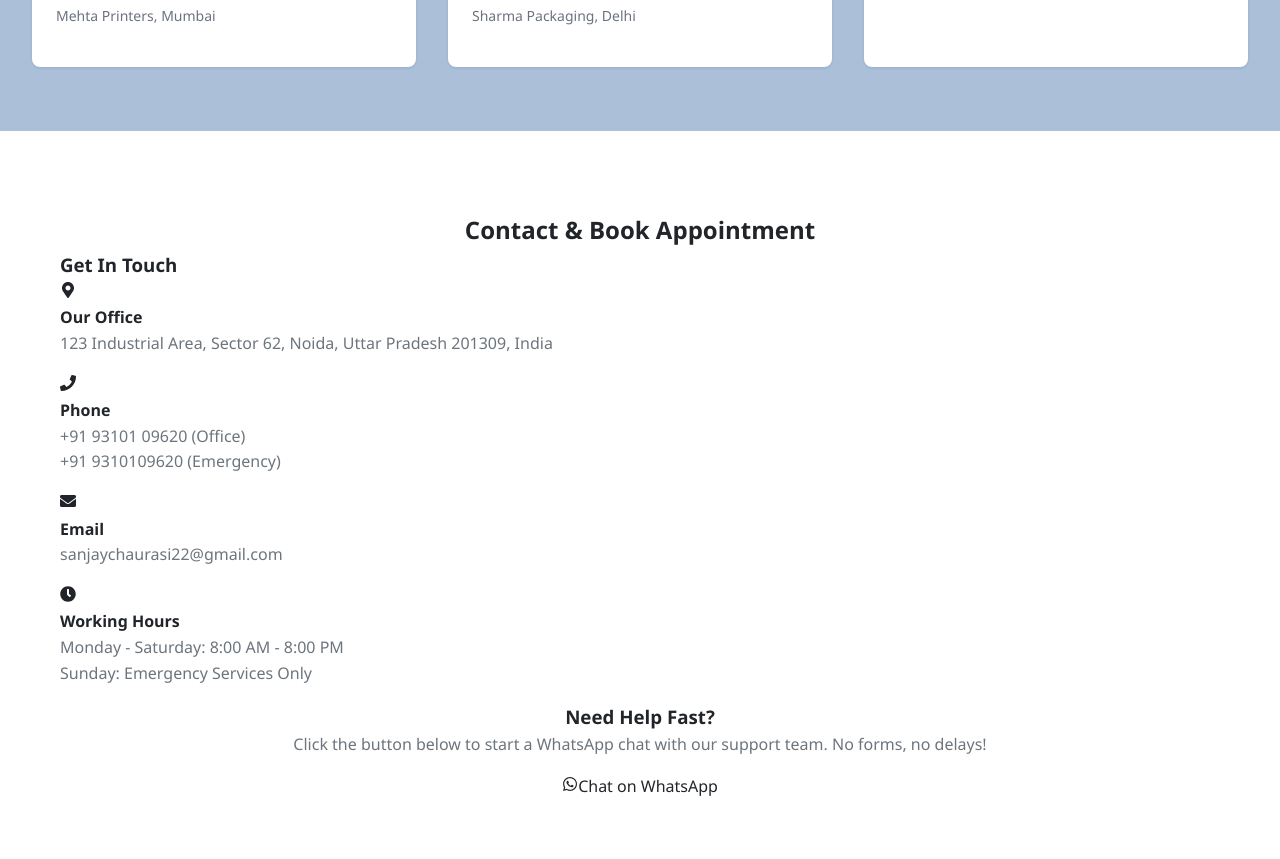
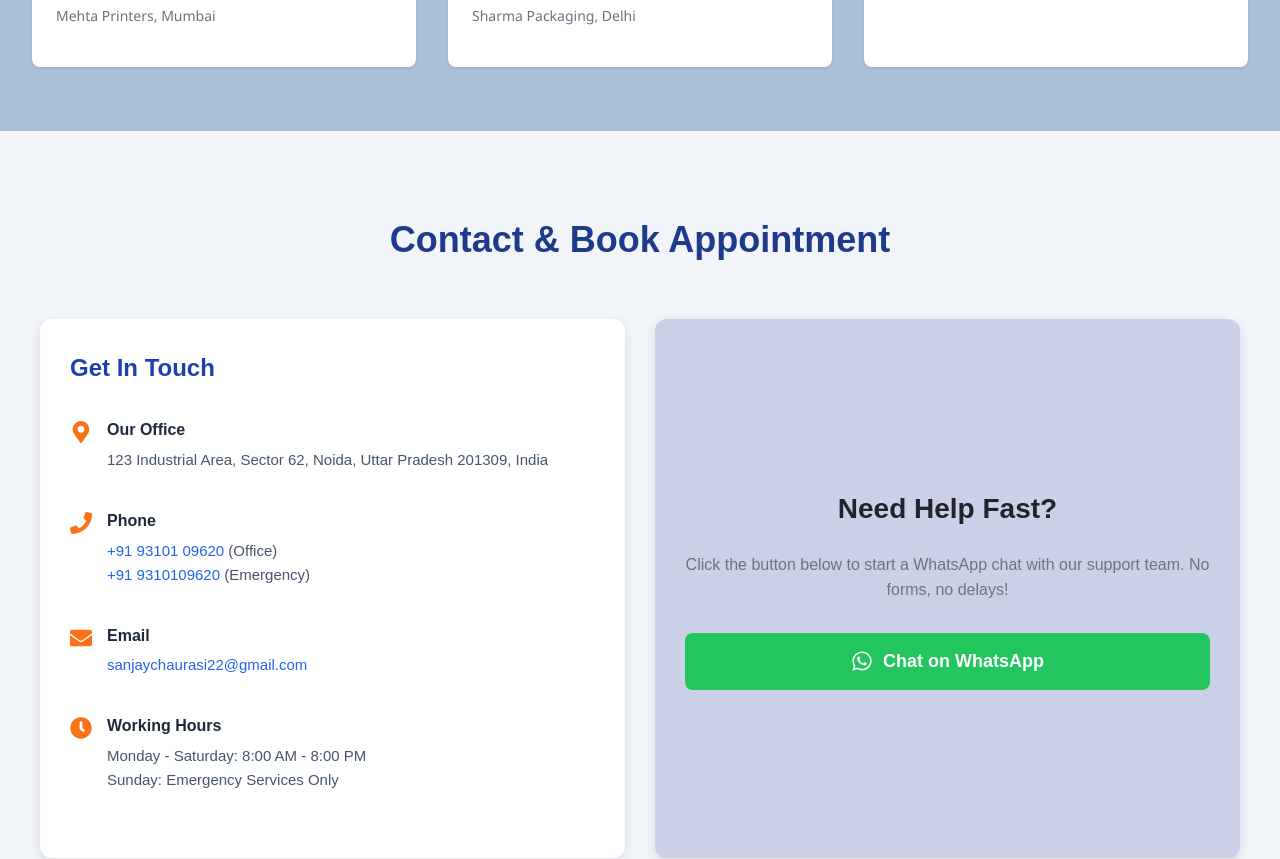
Before and after one commit to Sanjaychaurasia04/printing-repair-website, a React (Vite) app: page / in a window 1280 px wide. Shown: the part 2745-3604 px from the top of the page. Built offline with nearby package versions, Linux system fonts and the light colour scheme; the HTML template or start-up script is replaced by a standard one.

Commit message:
new  components

```diff
--- a/src/components/ContactAppointmentSection.css
+++ b/src/components/ContactAppointmentSection.css
@@ -1,146 +1,130 @@
-/* Container */
-.contact-section {
-  padding: 4rem 1rem;
-  background-color: #2d59b1; /* light gray */
-  font-family: 'Segoe UI', Tahoma, Geneva, Verdana, sans-serif;
-  color: #333;
+/* ContactAppointmentSection.css */
+
+/* Section */
+.contact-appointment-section {
+  padding: 80px 20px;
+  background-color: #f1f5f9;
+  font-family: Arial, sans-serif;
 }
 
-.container {
-  max-width: 1100px;
+/* Container */
+.contact-container {
+  max-width: 1200px;
   margin: 0 auto;
 }
 
-/* Section Title */
-.section-title {
-  font-size: 2.5rem;
-  font-weight: 700;
-  color: #1e40af; /* dark blue */
+/* Heading */
+.contact-heading {
   text-align: center;
-  margin-bottom: 3rem;
+  font-size: 36px;
+  font-weight: bold;
+  color: #1e3a8a;
+  margin-bottom: 50px;
 }
 
-/* Grid Layout */
-.content-grid {
-  display: grid;
-  grid-template-columns: 1fr 1fr;
-  gap: 2.5rem;
+/* Grid layout */
+.contact-grid {
+  display: flex;
+  flex-wrap: wrap;
+  gap: 30px;
 }
 
-@media (max-width: 768px) {
-  .content-grid {
-    grid-template-columns: 1fr;
-  }
+/* Left contact info */
+.contact-info {
+  flex: 1 1 500px;
+  background-color: #ffffff;
+  border-radius: 12px;
+  box-shadow: 0 4px 12px rgba(0, 0, 0, 0.1);
+  padding: 30px;
 }
 
-/* Contact Info Card */
-.contact-info-card {
-  background-color: #fff;
-  padding: 2rem 2.5rem;
-  border-radius: 12px;
-  box-shadow: 0 6px 18px rgba(0, 0, 0, 0.1);
+/* Subheading */
+.contact-subheading {
+  font-size: 24px;
+  color: #1e40af;
+  margin-bottom: 30px;
 }
 
-.card-title {
-  font-size: 1.75rem;
-  font-weight: 600;
-  color: #1e3a8a; /* blue */
-  margin-bottom: 2rem;
+/* Each contact item */
+.contact-item {
+  display: flex;
+  align-items: flex-start;
+  margin-bottom: 20px;
 }
 
-/* Info Items */
-.info-item {
-  display: flex;
-  align-items: flex-start;
-  margin-bottom: 1.8rem;
+.contact-icon {
+  color: #f97316;
+  font-size: 22px;
+  margin-right: 15px;
+  margin-top: 4px;
 }
 
-.icon {
-  font-size: 1.5rem;
-  color: #f97316; /* orange */
-  margin-right: 1.2rem;
-  margin-top: 0.3rem;
+.contact-label {
+  font-weight: 600;
+  color: #1e293b;
+  margin-bottom: 5px;
 }
 
-.info-title {
-  font-weight: 600;
-  color: #1f2937; /* gray-800 */
-  margin-bottom: 0.3rem;
-  font-size: 1.1rem;
+.contact-text {
+  color: #475569;
+  font-size: 15px;
 }
 
-.info-text {
-  font-size: 1rem;
-  color: #4b5563; /* gray-600 */
-  line-height: 1.5;
+.contact-text a {
+  color: #2563eb;
+  text-decoration: none;
 }
 
-.link {
-  color: #f97316; /* orange */
-  text-decoration: none;
-  transition: color 0.3s ease;
-}
-
-.link:hover {
-  color: #d97706; /* darker orange */
+.contact-text a:hover {
+  color: #ea580c;
   text-decoration: underline;
 }
 
-/* WhatsApp Card */
-.whatsapp-card {
-  background-color: #1e40af; /* dark blue */
+/* WhatsApp section */
+.whatsapp-section {
+  flex: 1 1 500px;
+  background-color: #cad1e6;
   color: white;
-  padding: 2.5rem 2rem;
   border-radius: 12px;
-  box-shadow: 0 6px 18px rgba(30, 64, 175, 0.3);
+  box-shadow: 0 4px 12px rgba(0, 0, 0, 0.1);
+  padding: 40px 30px;
+  text-align: center;
   display: flex;
   flex-direction: column;
   justify-content: center;
-  align-items: center;
-  text-align: center;
 }
 
-.whatsapp-title {
-  font-size: 2rem;
-  font-weight: 700;
-  margin-bottom: 1rem;
+.whatsapp-heading {
+  font-size: 28px;
+  font-weight: bold;
+  margin-bottom: 20px;
 }
 
 .whatsapp-text {
-  font-size: 1.1rem;
-  margin-bottom: 2rem;
-  max-width: 320px;
+  font-size: 16px;
+  margin-bottom: 30px;
 }
 
+/* WhatsApp button */
 .whatsapp-button {
+  background-color: #22c55e;
+  color: white;
+  padding: 14px 24px;
+  font-size: 18px;
+  font-weight: bold;
+  border-radius: 8px;
   display: inline-flex;
   align-items: center;
-  background-color: #22c55e; /* green-500 */
-  padding: 1rem 2rem;
-  font-size: 1.25rem;
-  font-weight: 700;
-  color: white;
-  border-radius: 10px;
+  justify-content: center;
+  gap: 10px;
   text-decoration: none;
   transition: background-color 0.3s ease;
 }
 
 .whatsapp-button:hover {
-  background-color: #16a34a; /* green-600 */
+  background-color: #16a34a;
 }
 
 .whatsapp-icon {
-  margin-right: 0.8rem;
-  font-size: 1.8rem;
+  font-size: 22px;
 }
-
-/* Responsive tweak for smaller devices */
-@media (max-width: 480px) {
-  .section-title {
-    font-size: 2rem;
-  }
-  .whatsapp-button {
-    font-size: 1rem;
-    padding: 0.75rem 1.5rem;
-  }
-}
--- a/src/components/ContactAppointmentSection.jsx
+++ b/src/components/ContactAppointmentSection.jsx
@@ -1,4 +1,5 @@
 import React from 'react';
+
 import {
   FaMapMarkerAlt,
   FaPhone,
@@ -8,55 +9,52 @@ import {
 } from 'react-icons/fa';
 import './ContactAppointmentSection.css';
 
-
 const ContactAppointmentSection = () => {
   return (
-    <section className="py-16 bg-gray-100">
-      <div className="container mx-auto px-4 max-w-6xl">
-        <h2 className="text-4xl font-bold text-center text-blue-900 mb-12">Contact & Book Appointment</h2>
-        <div className="grid grid-cols-1 md:grid-cols-2 gap-8">
+    <section className="contact-appointment-section">
+      <div className="contact-container">
+        <h2 className="contact-heading">Contact & Book Appointment</h2>
+        <div className="contact-grid">
           {/* Contact Info */}
-          <div className="bg-white rounded-lg shadow-lg p-8">
-            <h3 className="text-2xl font-semibold text-blue-800 mb-6">Get In Touch</h3>
+          <div className="contact-info">
+            <h3 className="contact-subheading">Get In Touch</h3>
 
-            <div className="flex items-start mb-6">
-              <FaMapMarkerAlt className="text-orange-500 text-xl mt-1 mr-4" />
+            <div className="contact-item">
+              <FaMapMarkerAlt className="contact-icon" />
               <div>
-                <h4 className="font-semibold text-gray-800">Our Office</h4>
-                <p className="text-gray-600">
+                <h4 className="contact-label">Our Office</h4>
+                <p className="contact-text">
                   123 Industrial Area, Sector 62, Noida, Uttar Pradesh 201309, India
                 </p>
               </div>
             </div>
 
-            <div className="flex items-start mb-6">
-              <FaPhone className="text-orange-500 text-xl mt-1 mr-4" />
+            <div className="contact-item">
+              <FaPhone className="contact-icon" />
               <div>
-                <h4 className="font-semibold text-gray-800">Phone</h4>
-                <p className="text-gray-600">
-                  <a href="tel:+919310109620" className="hover:text-orange-500">+91 93101 09620</a> (Office)<br />
-                  <a href="tel:+919310109620" className="hover:text-orange-500">+91 9310109620</a> (Emergency)
+                <h4 className="contact-label">Phone</h4>
+                <p className="contact-text">
+                  <a href="tel:+919310109620">+91 93101 09620</a> (Office)<br />
+                  <a href="tel:+919310109620">+91 9310109620</a> (Emergency)
                 </p>
               </div>
             </div>
 
-            <div className="flex items-start mb-6">
-              <FaEnvelope className="text-orange-500 text-xl mt-1 mr-4" />
+            <div className="contact-item">
+              <FaEnvelope className="contact-icon" />
               <div>
-                <h4 className="font-semibold text-gray-800">Email</h4>
-                <p className="text-gray-600">
-                  <a href="mailto:sanjaychaurasi22@gmail.com" className="hover:text-orange-500">
-                    sanjaychaurasi22@gmail.com
-                  </a>
+                <h4 className="contact-label">Email</h4>
+                <p className="contact-text">
+                  <a href="mailto:sanjaychaurasi22@gmail.com">sanjaychaurasi22@gmail.com</a>
                 </p>
               </div>
             </div>
 
-            <div className="flex items-start">
-              <FaClock className="text-orange-500 text-xl mt-1 mr-4" />
+            <div className="contact-item">
+              <FaClock className="contact-icon" />
               <div>
-                <h4 className="font-semibold text-gray-800">Working Hours</h4>
-                <p className="text-gray-600">
+                <h4 className="contact-label">Working Hours</h4>
+                <p className="contact-text">
                   Monday - Saturday: 8:00 AM - 8:00 PM<br />
                   Sunday: Emergency Services Only
                 </p>
@@ -65,18 +63,18 @@ const ContactAppointmentSection = () => {
           </div>
 
           {/* WhatsApp Button */}
-          <div className="bg-blue-800 text-white rounded-lg shadow-lg p-8 flex flex-col justify-center items-center text-center">
-            <h3 className="text-3xl font-bold mb-4">Need Help Fast?</h3>
-            <p className="mb-6 text-lg">
+          <div className="whatsapp-section">
+            <h3 className="whatsapp-heading">Need Help Fast?</h3>
+            <p className="whatsapp-text">
               Click the button below to start a WhatsApp chat with our support team. No forms, no delays!
             </p>
             <a
               href="https://wa.me/919310109620"
               target="_blank"
               rel="noopener noreferrer"
-              className="bg-green-500 hover:bg-green-600 transition duration-300 text-white font-bold py-4 px-6 rounded-lg text-xl flex items-center"
+              className="whatsapp-button"
             >
-              <FaWhatsapp className="mr-3 text-2xl" />
+              <FaWhatsapp className="whatsapp-icon" />
               Chat on WhatsApp
             </a>
           </div>
```
